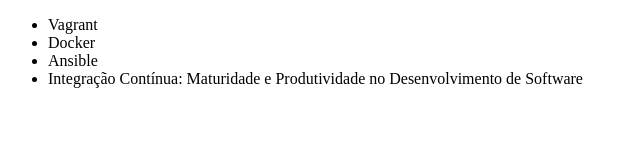
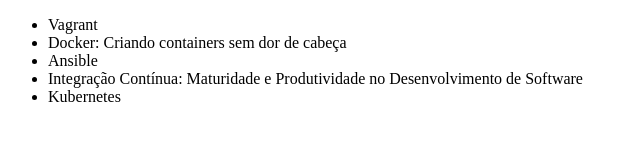
Before and after one commit to MiguelGaldino/Neuro-git, a plain HTML site: page index.html in a window 1280 px wide. Shown: the whole page, without its empty margins (0-640 px from the left). Drawn offline with Linux system fonts and the light colour scheme.

Commit message:
Atualizando nome do curso de Docker

```diff
--- a/index.html
+++ b/index.html
@@ -7,9 +7,10 @@
 <body>
     <ul>
         <li>Vagrant</li>
-        <li>Docker</li>
+        <li>Docker: Criando containers sem dor de cabeça</li>
         <li>Ansible</li>
         <li>Integração Contínua: Maturidade e Produtividade no Desenvolvimento de Software</li>
+		<li>Kubernetes	</li>
     </ul>
 </body>
 </html>
```
